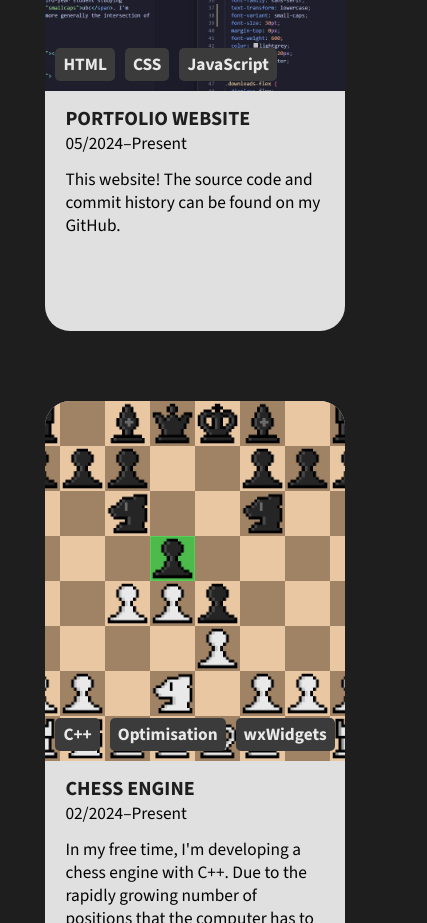
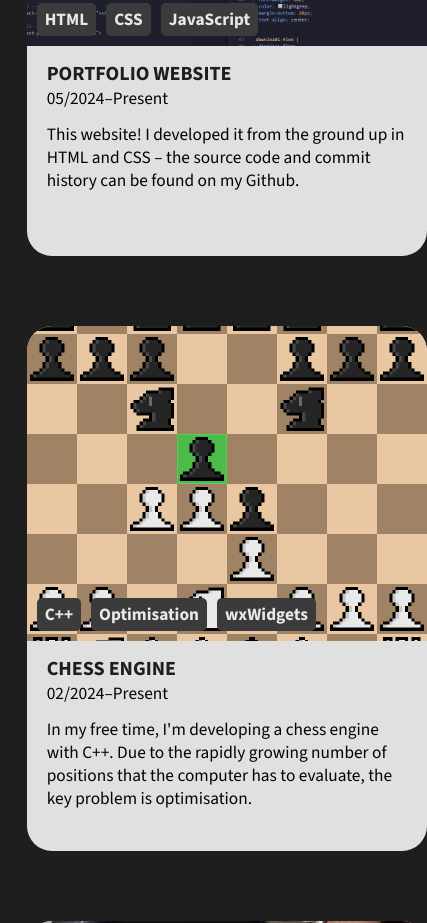
Before and after one commit to cjeffreybda/cjeffreybda.github.io, a plain HTML site: page index.html in a window 390 px wide. Shown: the part 1280-2203 px from the top of the page, 427 px wide, since content can reach past the window. Drawn offline with nearby package versions, Linux system fonts and the light colour scheme; a web font is replaced by a local one.

Commit message:
Updated portfolio website project, updated resume and portfolio downloads.

```diff
--- a/projects.json
+++ b/projects.json
@@ -10,8 +10,8 @@
       ],
       "coveridx": 0,
       "date": "05/2024–Present",
-      "blurb": "This website! The source code and commit history can be found on my GitHub.",
-      "body": "This website! The source code and commit history can be found on my <a href=\"https://www.github.com/cjeffreybda\" target=\"_blank\">GitHub</a>."
+      "blurb": "This website! I developed it from the ground up in HTML and CSS – the source code and commit history can be found on my Github.",
+      "body": "This website! I developed it from the ground up in HTML and CSS, both as an opportunity to grow my programming skillset, and as a convenient repository of my past projects. The source code and commit history can be found on my <a href=\"https://www.github.com/cjeffreybda\" target=\"_blank\">GitHub</a>. The process of developing it involved:<br><br>• designing an intuitive and reactive page using HTML and CSS<br>• developing a modular framework using JavaScript and JSON, to make it easy to add and update projects<br>• utilising Git and GitHub for consistent version control."
     },
     {
       "id": "chess-engine",
--- a/styles.css
+++ b/styles.css
@@ -178,7 +178,8 @@ body {
 
 .project-grid {
   display: grid;
-  grid-template-columns: 1fr 1fr 1fr;
+  /* grid-template-columns: 1fr 1fr 1fr; */
+  grid-template-columns: repeat(auto-fit, minmax(400px, 1fr));
   column-gap: 5%;
   row-gap: 70px;
   margin: 0px 5% 0px 5%;
@@ -342,9 +343,9 @@ body {
 }
 
 @media (max-width: 1476px) {
-  .project-card {
+  /* .project-card {
     height: 600px;
-  }
+  } */
 
   .project-page {
     left: 12%;
@@ -353,9 +354,9 @@ body {
 }
 
 @media (max-width: 1215px) {
-  .project-grid {
+  /* .project-grid {
     grid-template-columns: 1fr 1fr;
-  }
+  } */
 
   .project-page {
     flex-direction: column;
@@ -406,14 +407,14 @@ body {
 }
 
 @media (max-width: 1000px) { /* phone */
-  :root {
-    /* --emph-size: 20pt; */
-  }
+  /* :root {
+    --emph-size: 20pt;
+  } */
 
-  .project-grid {
+  /* .project-grid {
     grid-template-columns: 1fr;
     margin: 0px 10%;
-  }
+  } */
 
   .project-page {
     top: 15%;
```
Also changed, not shown: 2 other files.
